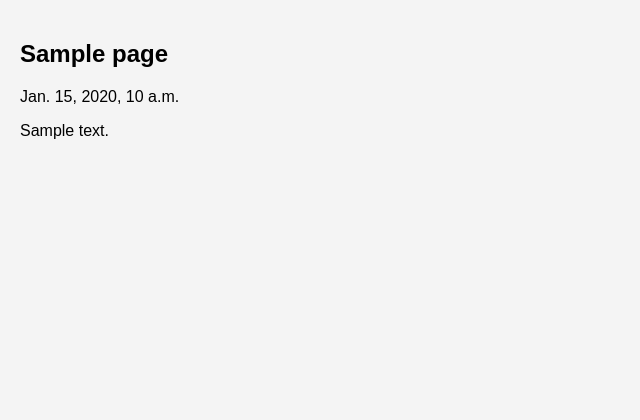
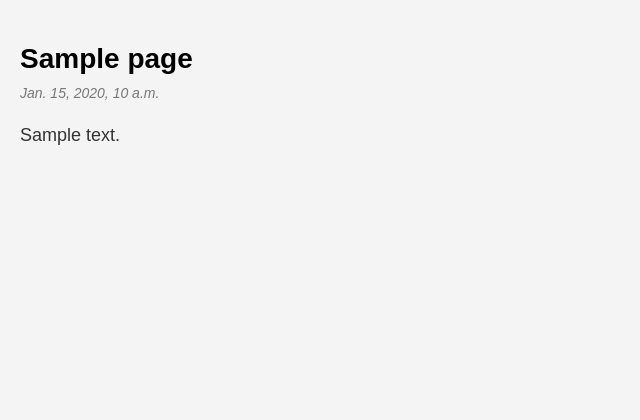
Before and after one commit to josegarcia19809/proyectos_django, a Django app: a page that uses vr_tinta_digital/pages/templates/pages/page.html in a window 1280 px wide. Shown: the part 183-603 px from the top of the page, without its empty margins (0-640 px from the left). Run offline with Django 5.2, Linux system fonts and the light colour scheme; tables that the repository leaves empty hold one stand-in row (values such as "Sample post").

Commit message:
vr Proyecto Web con Django: Estilos para las páginas

```diff
--- a/vr_tinta_digital/info.txt
+++ b/vr_tinta_digital/info.txt
@@ -1,8 +1,8 @@
-vr Proyecto Web con Django: Solo mostrar páginas visibles
+vr Proyecto Web con Django: Estilos para las páginas
 
 
 1:29
-Estilos para las páginas
+
 2:22
 Mejorar la configuración de rutas
 6:04
--- a/vr_tinta_digital/main_app/templates/main_app/layouts/base.html
+++ b/vr_tinta_digital/main_app/templates/main_app/layouts/base.html
@@ -47,6 +47,30 @@
             bottom: 0;
             width: 100%;
         }
+
+        .titulo {
+            font-size: 28px;
+            font-weight: bold;
+            margin-bottom: 10px;
+        }
+
+        .fecha {
+            display: block;
+            font-size: 14px;
+            color: #777;
+            margin-bottom: 20px;
+            font-style: italic;
+        }
+
+        .contenido {
+            font-size: 18px;
+            line-height: 1.6;
+            color: #333;
+        }
+
+        .contenido p {
+            margin-bottom: 15px;
+        }
     </style>
 </head>
 <body>
@@ -59,7 +83,7 @@
 <nav>
     <a href="{% url 'index' %}">Inicio</a>
     {% for page in pages %}
-    <a href="{% url 'page' page.2 %}">{{ page.1 }}</a>
+        <a href="{% url 'page' page.2 %}">{{ page.1 }}</a>
     {% endfor %}
     <a href="{% url 'about' %}">Acerca</a>
 </nav>
--- a/vr_tinta_digital/pages/templates/pages/page.html
+++ b/vr_tinta_digital/pages/templates/pages/page.html
@@ -5,7 +5,11 @@
 {% endblock %}
 
 {% block content %}
-    <h2>{{ page.title }}</h2>
-    <span>{{ page.created_at }}</span>
-    <p>{{ page.content }}</p>
+    <h2 class="titulo">{{ page.title }}</h2>
+
+    <span class="fecha">{{ page.created_at }}</span>
+
+    <div class="contenido">
+        <p>{{ page.content }}</p>
+    </div>
 {% endblock %}
```
